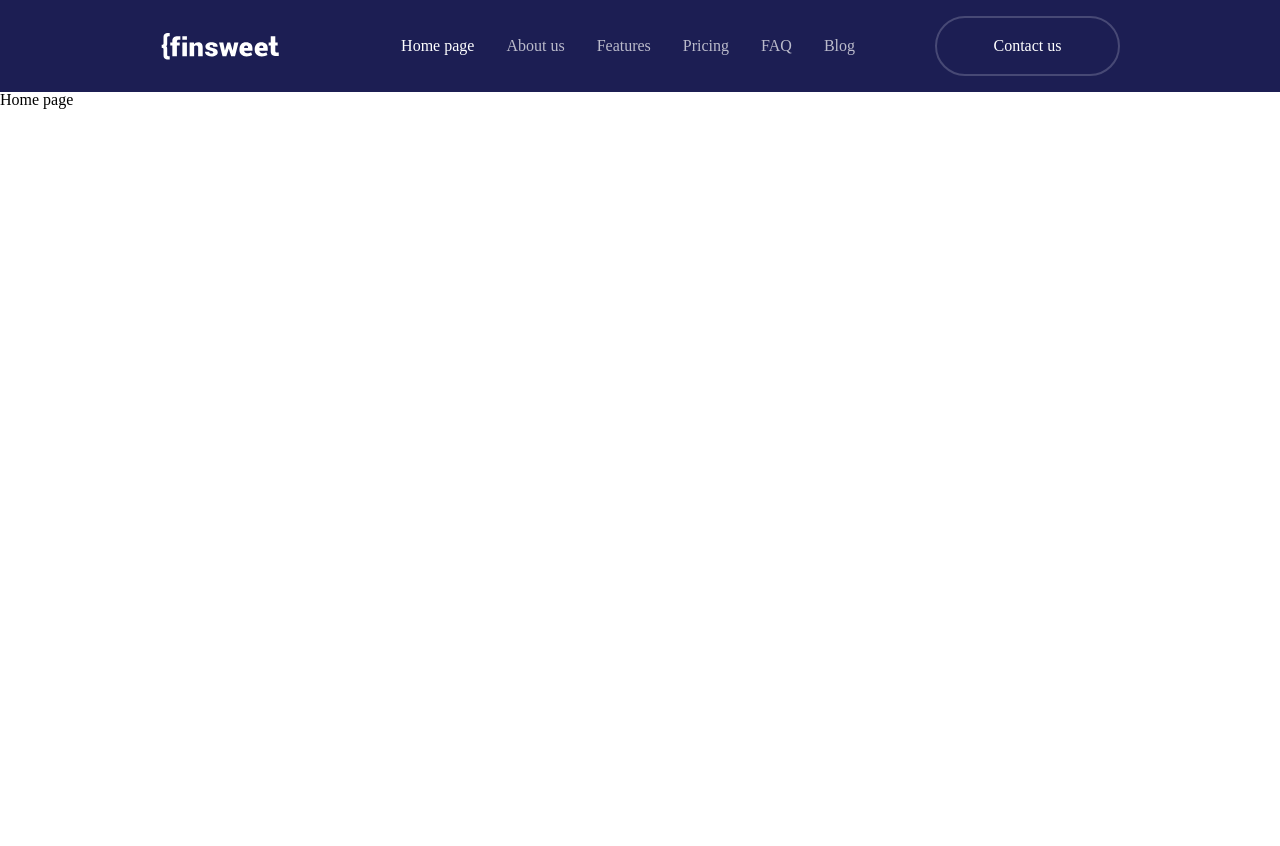
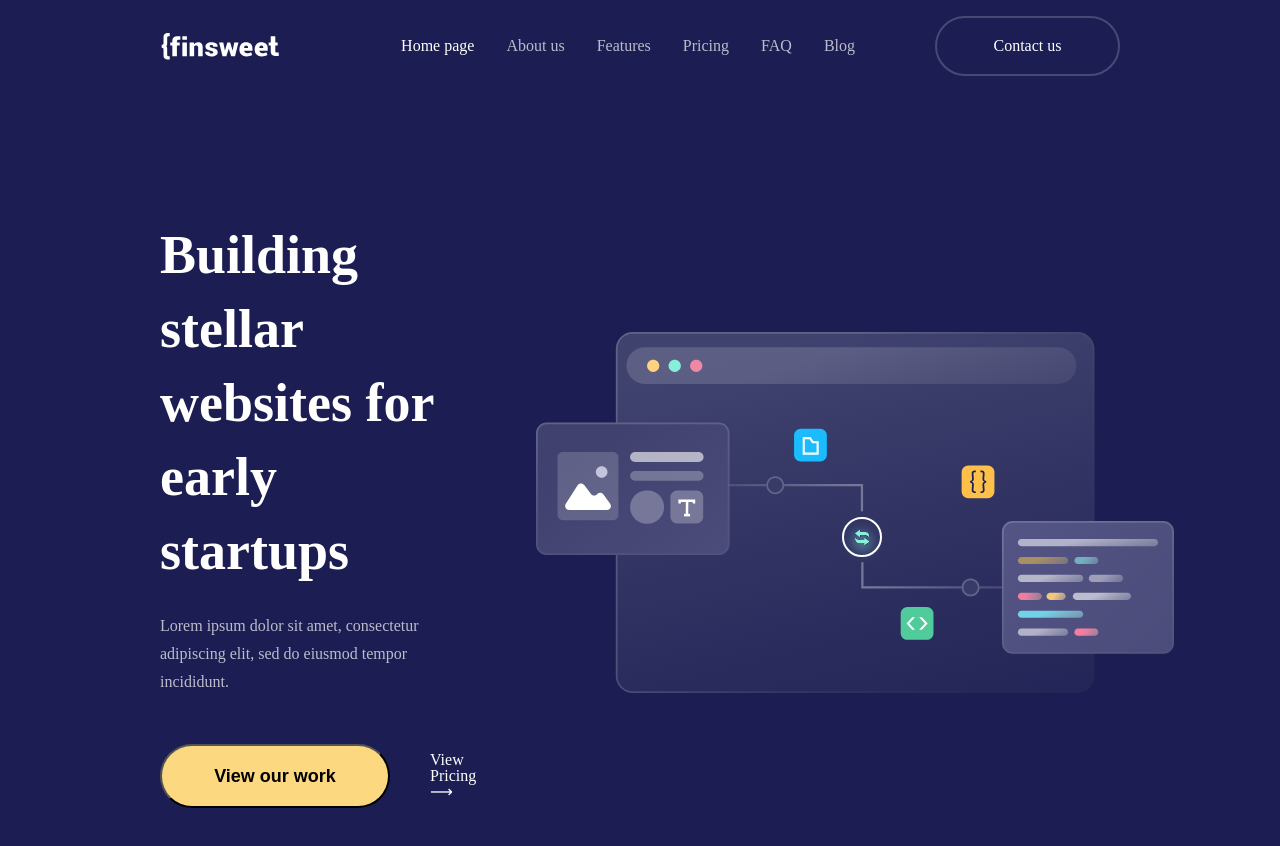
Before and after one commit to ProkhorchukIncode/finsweet, a React (Create React App) app: page /home in a window 1280 px wide. Shown: the top 846 px of the page. Before the commit the page ends 800 px from the top, so only its background shows below. Built offline with nearby package versions, Linux system fonts and the light colour scheme.

Commit message:
feat: added hero

```diff
--- a/src/Components/Header/index.jsx
+++ b/src/Components/Header/index.jsx
@@ -4,7 +4,7 @@ import Container from "../Container"
 import NavigationBar from "../NavigationBar"
 
 import "./Header.css"
-import img from '../../Images/Logo-header.svg'
+import img from '../../Images/Logo/Logo-header.svg'
 
 import ROUTES from "../../Routes"
 const routes = ROUTES.PUBLIC_ROUTES;
--- /dev/null
+++ b/src/Components/Hero/Hero.css
@@ -0,0 +1,52 @@
+.hero-section{
+    padding-top: 126px;
+    padding-bottom: 128px;
+    background-color: var(--header-and-footer-background-color);
+}
+.hero-flex{
+    display: flex;
+}
+.hero-box{
+    width: 582px;
+    margin-right: 60px;
+}
+.hero-title{
+    font-weight: 600;
+    font-size: 54px;
+    line-height: 74px;
+    margin-bottom: 24px;
+
+    color:var(--secondary-text-color)
+}
+.hero-text{
+    font-weight: 500;
+    font-size: 16px;
+    line-height: 28px;
+    margin-bottom: 48px;
+
+    color: var(--secondary-text-color);
+    opacity: 0.7;
+}
+.hero-box__links-box{
+    display: flex;
+}
+.hero-box__button{
+    font-weight: 600;
+    font-size: 18px;
+    line-height: 32px;
+    width: 230px;
+    height: 64px;
+    margin-right: 40px;
+
+    background: var(--button-primary-background-color);
+    border-radius: 41px;
+}
+.hero-box__button:hover,
+.hero-box__button:focus{
+    background: var(--button-primary-hover-background-color);
+}
+.hero-box__link{
+    display: flex;
+    justify-content: center;
+    align-items: center;
+}
--- /dev/null
+++ b/src/Components/Hero/index.jsx
@@ -0,0 +1,32 @@
+import { Link } from 'react-router-dom'
+
+import Container from '../Container'
+
+import img from '../../Images/Hero/Illustration.svg'
+
+import './Hero.css'
+
+const Hero = () => {
+    return (
+        <section className="hero-section">
+            <Container>
+                <div className='hero-flex'>
+                    <div className='hero-box'>
+                        <h1 className='hero-title'>Building stellar websites for early startups</h1>
+                        <p className='hero-text'>Lorem ipsum dolor sit amet, consectetur adipiscing elit, sed do eiusmod tempor incididunt.</p>
+                        <div className='hero-box__links-box'>
+                            <Link to='/features'>
+                                <button className='hero-box__button'>View our work</button>
+                            </Link>
+                            <Link to='/features' className='hero-box__link'>
+                                View Pricing &#10230;
+                            </Link>
+                        </div>
+                    </div>
+                    <img src={img} alt="Illustration" />
+                </div>
+            </Container>
+        </section>
+    )
+}
+export default Hero
--- a/src/Pages/HomePage/index.jsx
+++ b/src/Pages/HomePage/index.jsx
@@ -1,6 +1,10 @@
+import Hero from "../../Components/Hero"
+
 const HomePage = () => {
     return (
-        <p>Home page</p>
+        <>
+            <Hero/>
+        </>
     )
 }
 
--- a/src/Styles/base.css
+++ b/src/Styles/base.css
@@ -1,6 +1,37 @@
 a{
     text-decoration: none;
+    color: var(--secondary-text-color);
 }
 img{
     display: block;
 }
+h1{
+    font-weight: 600;
+    font-size: 54px;
+    line-height: 74px;
+}
+h2{
+    font-weight: 600;
+    font-size: 48px;
+    line-height: 64px;
+}
+h3{
+    font-weight: 600;
+    font-size: 38px;
+    line-height: 56px;
+}
+h4{
+    font-weight: 500;
+    font-size: 36px;
+    line-height: 56px;
+}
+h5{
+    font-weight: 500;
+    font-size: 32px;
+    line-height: 48px;
+}
+h6{
+    font-weight: 500;
+    font-size: 24px;
+    line-height: 36px;
+}
```
Also changed, not shown: src/Images/Hero/Illustration.svg (added), src/Images/Logo/Logo-header.svg (renamed from src/Images/Logo-header.svg).
